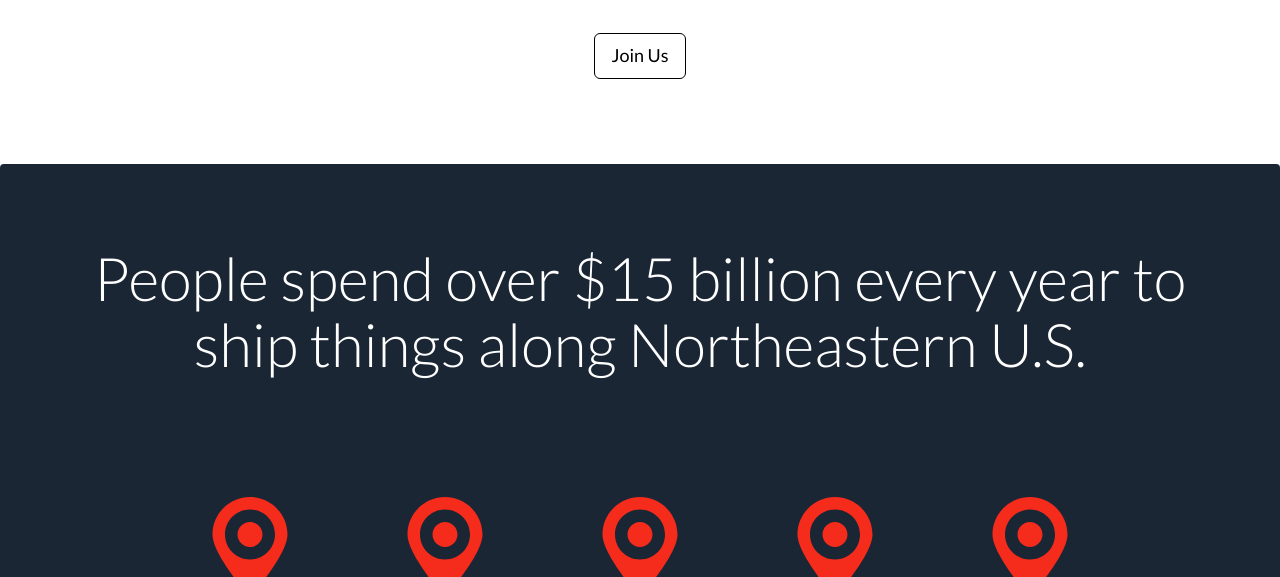
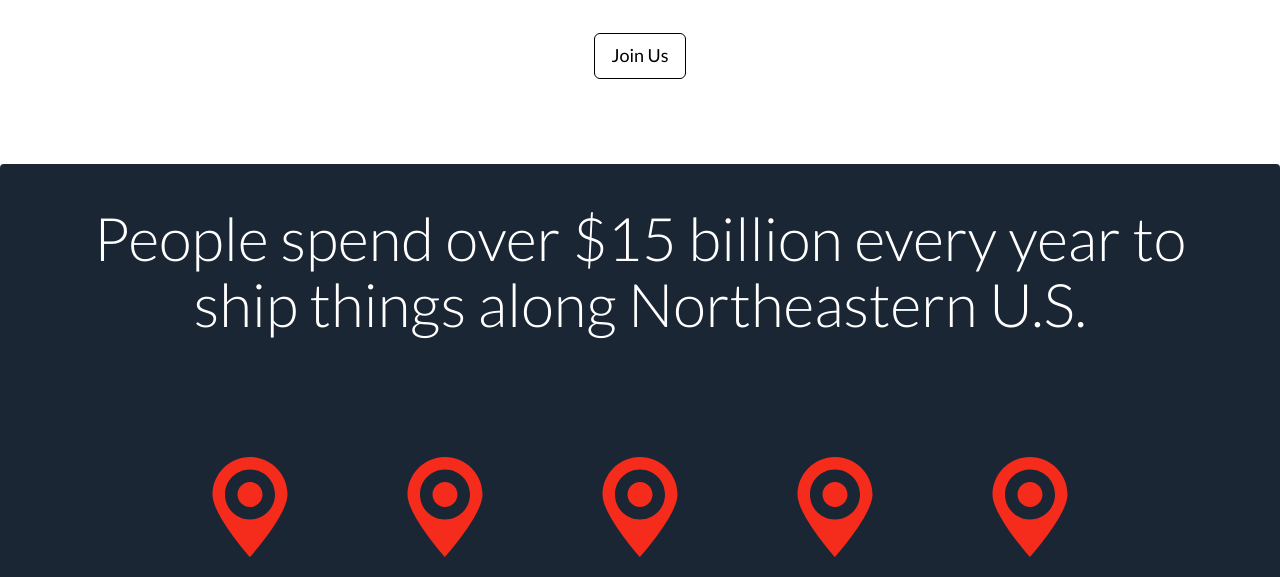
Before and after one commit to pqhwan/realswig, a website: page html/demopage_responsive.html in a window 1280 px wide. Shown: the part 636-1213 px from the top of the page. Drawn offline with Linux system fonts and the light colour scheme; files that its build step writes are made by us from their sources; files whose address does not match are found by name.

Commit message:
pitch panel top bottom margin equalized

```diff
--- a/html/demopage_responsive.html
+++ b/html/demopage_responsive.html
@@ -175,7 +175,7 @@
 
         <div id="pitch" class="panel">
             <div class="container text-center">
-                <div class="row" style="margin-top:10vh;">
+                <div class="row" style="margin-top:5vh;margin-bottom:5vh;">
                     <h1>
                         People spend over $15 billion every year
                         to ship things along Northeastern U.S.
```
